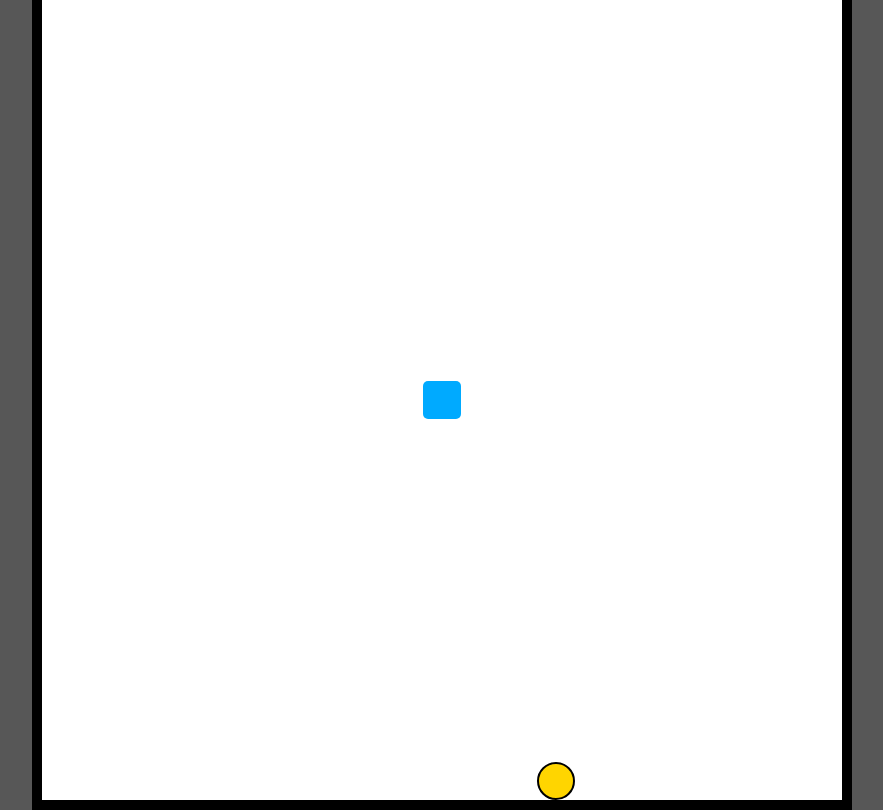
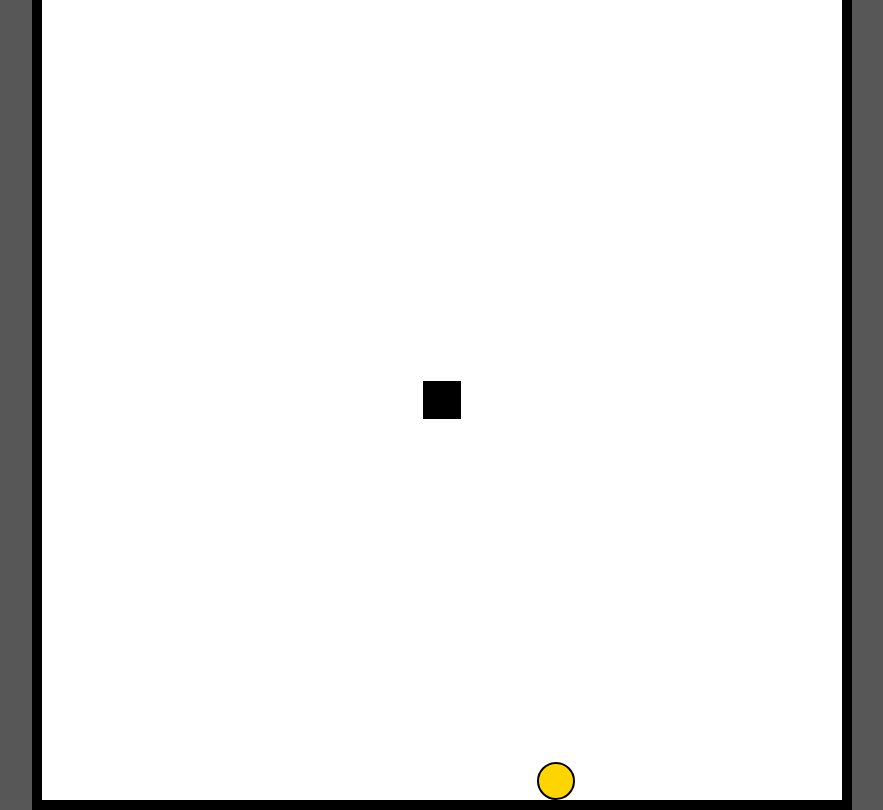
Before and after one commit to AbdulXDG/Snake-Game, a plain HTML site: page index.html in a window 1280 px wide. Shown: the whole page, without its empty margins (198-1081 px from the left). Drawn offline with Linux system fonts and the light colour scheme.

Commit message:
Border Changes

```diff
--- a/index.html
+++ b/index.html
@@ -28,9 +28,8 @@
     }
 
     .snake {
-      background-color: hsl(200, 100%, 50%);
+      background-color: black;
       border: none;
-      border-radius: 5px;
     }
 
     .food {
```
